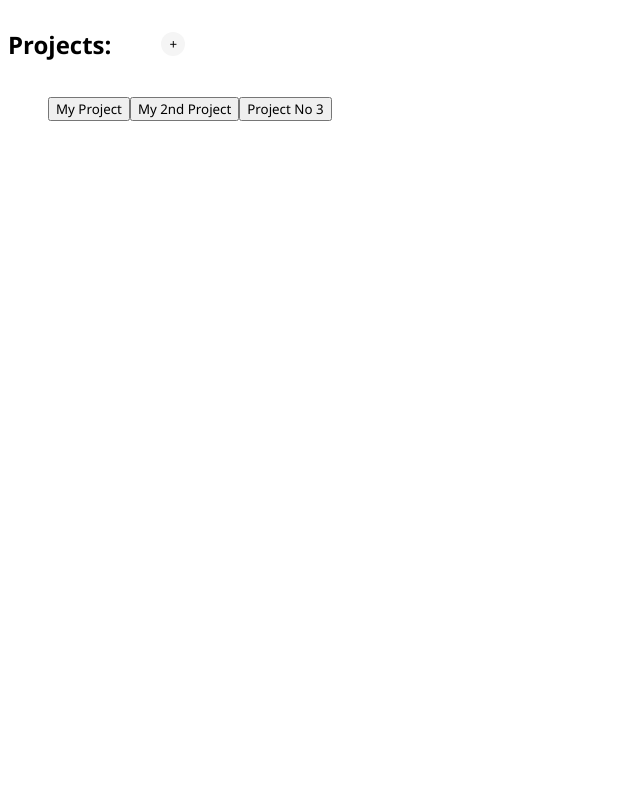
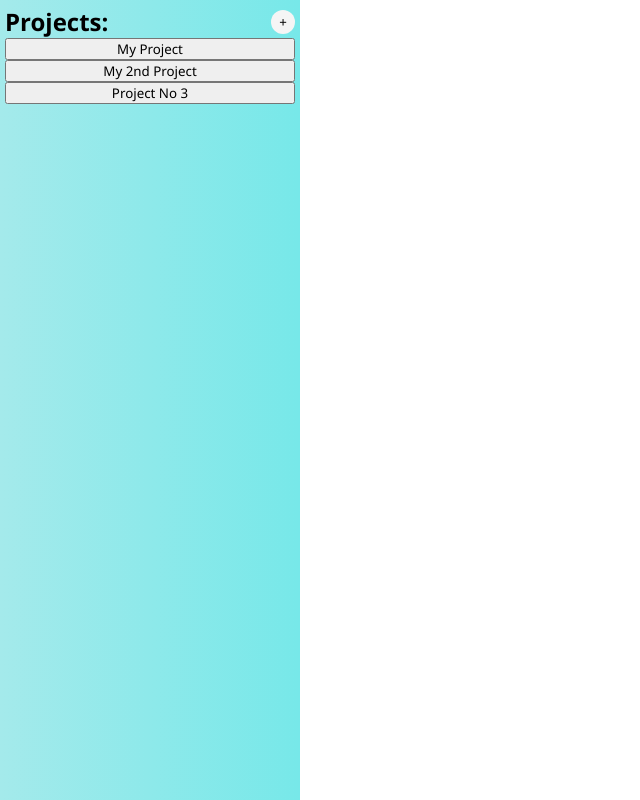
Before and after one commit to JamieNewson/todo-list, a website built with webpack: page src/index.html in a window 1280 px wide. Shown: the whole page, without its empty margins (0-640 px from the left). Built offline with nearby package versions, Linux system fonts and the light colour scheme.

Commit message:
Basic Layout Created Using CSS Grid

```diff
--- a/src/index.html
+++ b/src/index.html
@@ -16,6 +16,7 @@
             name="project_name"
             minlength="3"
             maxlength="20"
+            placeholder="Name"
           />
         </div>
         <div class="form-row">
@@ -26,6 +27,7 @@
             name="project_description"
             minlength="0"
             maxlength="40"
+            placeholder="Description"
           />
         </div>
         <div class="form-row"><button>Create</button></div>
@@ -42,6 +44,7 @@
             name="todo_name"
             minlength="3"
             maxlength="20"
+            placeholder="Name"
           />
         </div>
         <div class="form-row">
@@ -52,6 +55,7 @@
             name="todo_description"
             minlength="0"
             maxlength="40"
+            placeholder="Description"
           />
         </div>
         <div class="form-row">
@@ -66,12 +70,14 @@
             name="todo_priority"
             min="0"
             max="3"
+            placeholder="0"
           />
         </div>
         <div class="form-row"><button>Create</button></div>
       </form>
     </div>
 
+    <div class="container">
       <div class="projectNav">
         <div class="projectListTitle">
           <h2>Projects:</h2>
@@ -80,5 +86,6 @@
         <ul class="projectList"></ul>
       </div>
       <div class="projectDisplay"></div>
+    </div>
   </body>
 </html>
--- a/src/styles.css
+++ b/src/styles.css
@@ -1,4 +1,6 @@
 * {
+  padding: 0;
+  margin: 0;
   font-family: "Segoe UI", Tahoma, Geneva, Verdana, sans-serif;
 }
 
@@ -6,15 +8,36 @@
   display: none;
 }
 
+.container {
+  display: grid;
+  grid-template-columns: 300px 1fr;
+  height: 100vh;
+}
+
+.projectNav {
+  background: rgb(164, 234, 235);
+  background: linear-gradient(
+    90deg,
+    rgba(164, 234, 235, 1) 0%,
+    rgba(119, 232, 233, 1) 100%
+  );
+  padding: 5px;
+}
+
 .projectListTitle {
   display: flex;
   align-items: center;
+  justify-content: space-between;
+}
+
+.projectList {
+  display: flex;
+  flex-direction: column;
 }
 
 .newElementBtn {
   width: 1.5rem;
   height: 1.5rem;
-
   text-align: center;
   background-color: rgb(245, 245, 245);
   border: none;
@@ -26,7 +49,3 @@
   background-color: rgb(230, 230, 230);
   transform: scale(1.1);
 }
-
-.newProjectBtn {
-  margin-left: 50px;
-}
```
Lines whose indentation alone changed are shown as unchanged.
